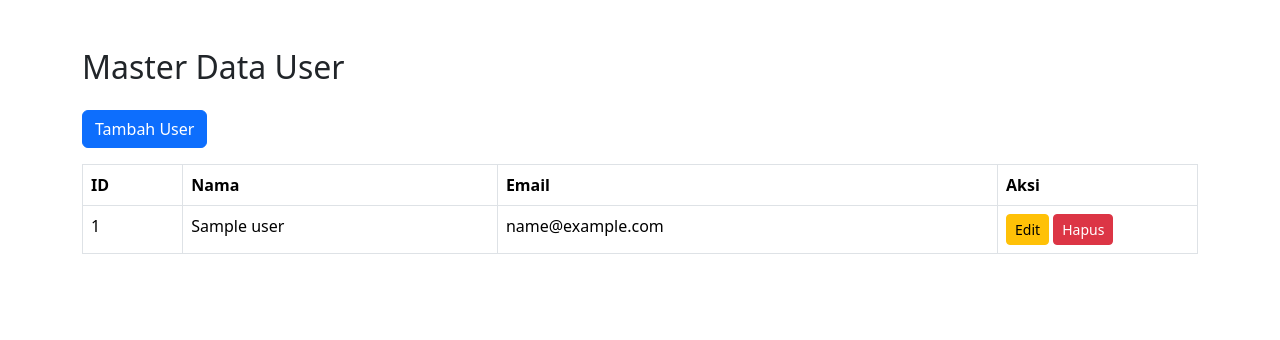
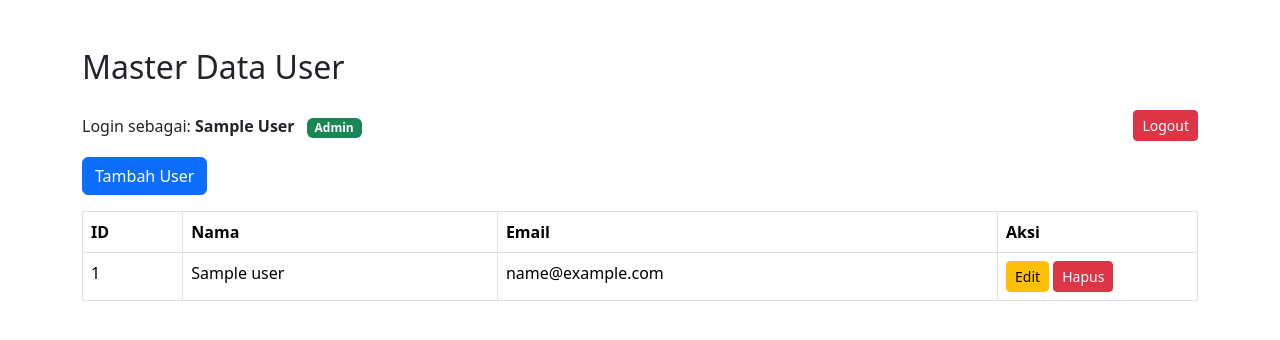
Before and after one commit to Jacqlynchen/Project-Magang, a Laravel app: template resources/views/users/index.blade.php in a window 1280 px wide. Shown: the top 340 px of the page. Run offline with Laravel 12, Linux system fonts and the light colour scheme; a user stored in the database is signed in; tables that the repository leaves empty hold one stand-in row (values such as "Sample post"); the template is opened without the code that fills it: most values are stand-ins (such as "Sample title", 1, 10 or a date in 2020); parts of the project's set-up code (start-up, migrations or seed data) failed here and were passed over.

Commit message:
Version 01 - CRUD User, Middleware, Authentication, Gate, dan Policy

```diff
--- a/app/Actions/DeleteUserAction.php
+++ b/app/Actions/DeleteUserAction.php
@@ -11,6 +11,6 @@ class DeleteUserAction
      */
     public function execute(User $user): void
     {
-        return $user->delete();
+        $user->delete();
     }
 }
--- a/app/Http/Controllers/Controller.php
+++ b/app/Http/Controllers/Controller.php
@@ -2,7 +2,9 @@
 
 namespace App\Http\Controllers;
 
+use Illuminate\Foundation\Auth\Access\AuthorizesRequests;
+
 abstract class Controller
 {
-    //
+    use AuthorizesRequests;
 }
--- a/app/Providers/AppServiceProvider.php
+++ b/app/Providers/AppServiceProvider.php
@@ -2,7 +2,11 @@
 
 namespace App\Providers;
 
+use Illuminate\Support\Facades\Gate;
 use Illuminate\Support\ServiceProvider;
+
+use App\Models\User;
+use App\Policies\UserPolicy;
 
 class AppServiceProvider extends ServiceProvider
 {
@@ -19,6 +23,10 @@ class AppServiceProvider extends ServiceProvider
      */
     public function boot(): void
     {
-        //
+        Gate::policy(User::class, UserPolicy::class);
+
+        Gate::define('is-admin', function (User $user) {
+            return $user->role === 'admin';
+        });
     }
 }
--- a/app/Services/UserService.php
+++ b/app/Services/UserService.php
@@ -42,8 +42,8 @@ class UserService
     /**
      * Menghapus user.
      */
-    public function delete(User $user): bool
+    public function delete(User $user): void
     {
-        return $this->deleteUserAction->execute($user);
+        $this->deleteUserAction->execute($user);
     }
 }
--- a/bootstrap/app.php
+++ b/bootstrap/app.php
@@ -3,6 +3,7 @@
 use Illuminate\Foundation\Application;
 use Illuminate\Foundation\Configuration\Exceptions;
 use Illuminate\Foundation\Configuration\Middleware;
+use App\Http\Middleware\CheckDateMiddleware;
 
 return Application::configure(basePath: dirname(__DIR__))
     ->withRouting(
@@ -10,9 +11,16 @@ return Application::configure(basePath: dirname(__DIR__))
         commands: __DIR__.'/../routes/console.php',
         health: '/up',
     )
+
     ->withMiddleware(function (Middleware $middleware): void {
+
+        $middleware->alias([
+            'check.date' => CheckDateMiddleware::class,
+        ]);
+
+    })
+
+    ->withExceptions(function (Exceptions $exceptions): void {
         //
     })
-    ->withExceptions(function (Exceptions $exceptions): void {
-        //
-    })->create();
+    ->create();
--- a/resources/views/layouts/app.blade.php
+++ b/resources/views/layouts/app.blade.php
@@ -13,6 +13,34 @@
 
     <h2 class="mb-4">Master Data User</h2>
 
+    @if(Auth::check())
+        <div class="d-flex justify-content-between align-items-center mb-3">
+
+            <div>
+                Login sebagai:
+                <strong>{{ Auth::user()->name }}</strong>
+
+                @can('is-admin')
+                    <span class="badge bg-success ms-2">
+                        Admin
+                    </span>
+                @else
+                    <span class="badge bg-secondary ms-2">
+                        User
+                    </span>
+                @endcan
+            </div>
+
+            <form action="{{ route('logout') }}" method="POST">
+                @csrf
+                <button class="btn btn-danger btn-sm">
+                    Logout
+                </button>
+            </form>
+
+        </div>
+    @endif
+
     @yield('content')
 
 </div>
--- a/resources/views/users/index.blade.php
+++ b/resources/views/users/index.blade.php
@@ -2,9 +2,12 @@
 
 @section('content')
 
+{{-- Tombol Tambah User hanya untuk Admin --}}
+@can('create', App\Models\User::class)
     <a href="{{ route('users.create') }}" class="btn btn-primary mb-3">
         Tambah User
     </a>
+@endcan
 
 @if(session('success'))
     <div class="alert alert-success">
@@ -33,35 +36,49 @@
             <td>{{ $user->email }}</td>
 
             <td>
-                <a href="{{ route('users.edit',$user) }}"
+
+                {{-- Tombol Edit hanya untuk Admin --}}
+                @can('update', $user)
+                    <a href="{{ route('users.edit', $user) }}"
                        class="btn btn-warning btn-sm">
                         Edit
                     </a>
+                @endcan
 
-                <form
-                    action="{{ route('users.destroy',$user) }}"
+                {{-- Tombol Hapus hanya untuk Admin --}}
+                @can('delete', $user)
+                    <form action="{{ route('users.destroy', $user) }}"
                           method="POST"
                           style="display:inline">
 
                         @csrf
                         @method('DELETE')
 
-                    <button
-                        class="btn btn-danger btn-sm">
+                        <button type="submit"
+                                class="btn btn-danger btn-sm"
+                                onclick="return confirm('Yakin ingin menghapus user ini?')">
                             Hapus
                         </button>
+
                     </form>
+                @endcan
+
             </td>
+
         </tr>
 
     @empty
+
         <tr>
             <td colspan="4" class="text-center">
                 Tidak ada data.
             </td>
         </tr>
+
     @endforelse
+
     </tbody>
+
 </table>
 
 @endsection
--- a/routes/web.php
+++ b/routes/web.php
@@ -2,9 +2,20 @@
 
 use Illuminate\Support\Facades\Route;
 use App\Http\Controllers\UserController;
+use App\Http\Controllers\AuthController;
 
 Route::get('/', function () {
-    return redirect()->route('users.index');
+    return redirect()->route('login');
 });
 
-Route::resource('users', UserController::class);
+Route::get('/login', [AuthController::class, 'showLogin'])
+    ->name('login');
+
+Route::post('/login', [AuthController::class, 'login'])
+    ->name('login.process');
+
+Route::post('/logout', [AuthController::class, 'logout'])
+    ->name('logout');
+
+Route::resource('users', UserController::class)
+    ->middleware(['auth', 'check.date']);
```
Also changed, not shown: app/Http/Controllers/AuthController.php (added, +44 -0 lines), app/Http/Controllers/UserController.php (+10 -0 lines), app/Http/Middleware/CheckDateMiddleware.php (added, +26 -0 lines), app/Policies/UserPolicy.php (added, +23 -0 lines), resources/views/auth/login.blade.php (added, +44 -0 lines), database/migrations/2026_07_03_042410_add_role_to_users_table.php (added). Lines whose indentation alone changed are shown as unchanged.
